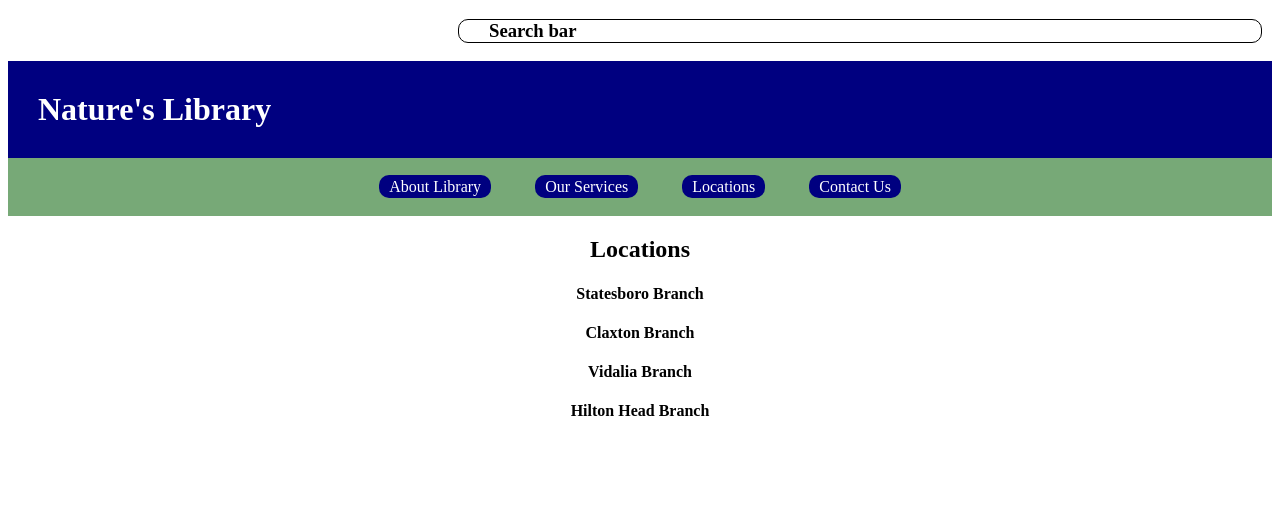
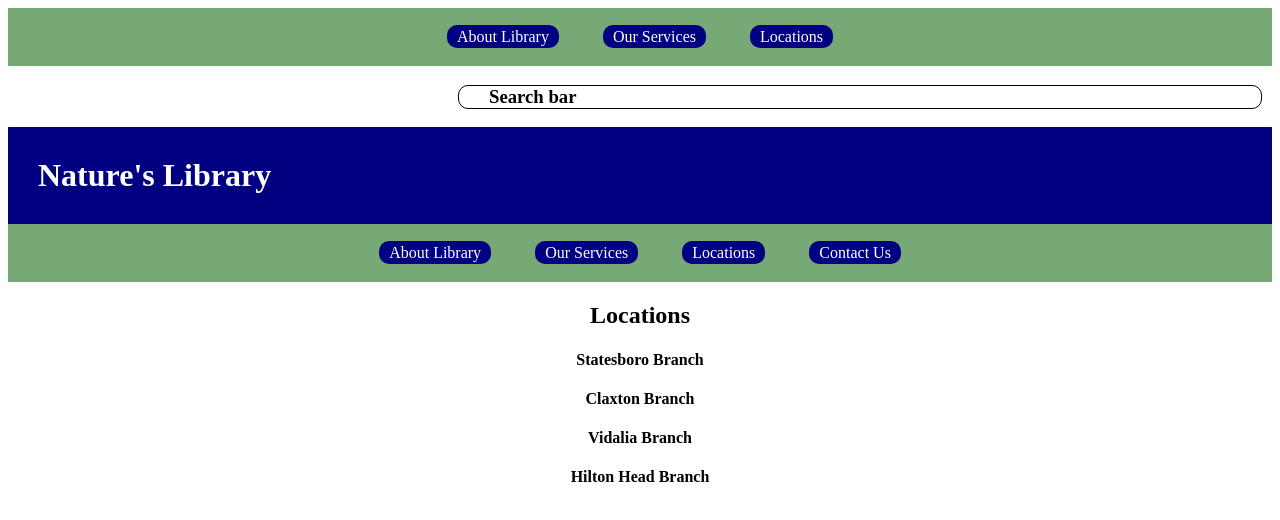
Before and after one commit to Janet2182/JanetHernandez-105, a plain HTML site: page ui_ux_site/locations.html in a window 1280 px wide. Drawn offline with Linux system fonts and the light colour scheme.

Commit message:
07_06_23
UI/UX Site

```diff
--- a/ui_ux_site/locations.html
+++ b/ui_ux_site/locations.html
@@ -7,6 +7,18 @@
         <link href="css/main.css" rel="stylesheet">
         <title>UI/UX Site</title>
     </head>
+</head>
+<body>
+    <header>
+        <nav>
+            <ul>
+                    <a href="about.html">About Library</a>
+                    <a href="services.html">Our Services</a>
+                    <a href="locations.html">Locations</a>
+                </li>
+            </ul>
+        </nav>
+    </header>
     <body>
         <div id="search">
             <h3>Search bar</h3>
```
Also changed, not shown: ui_ux_site/services.html (+12 -0 lines).
